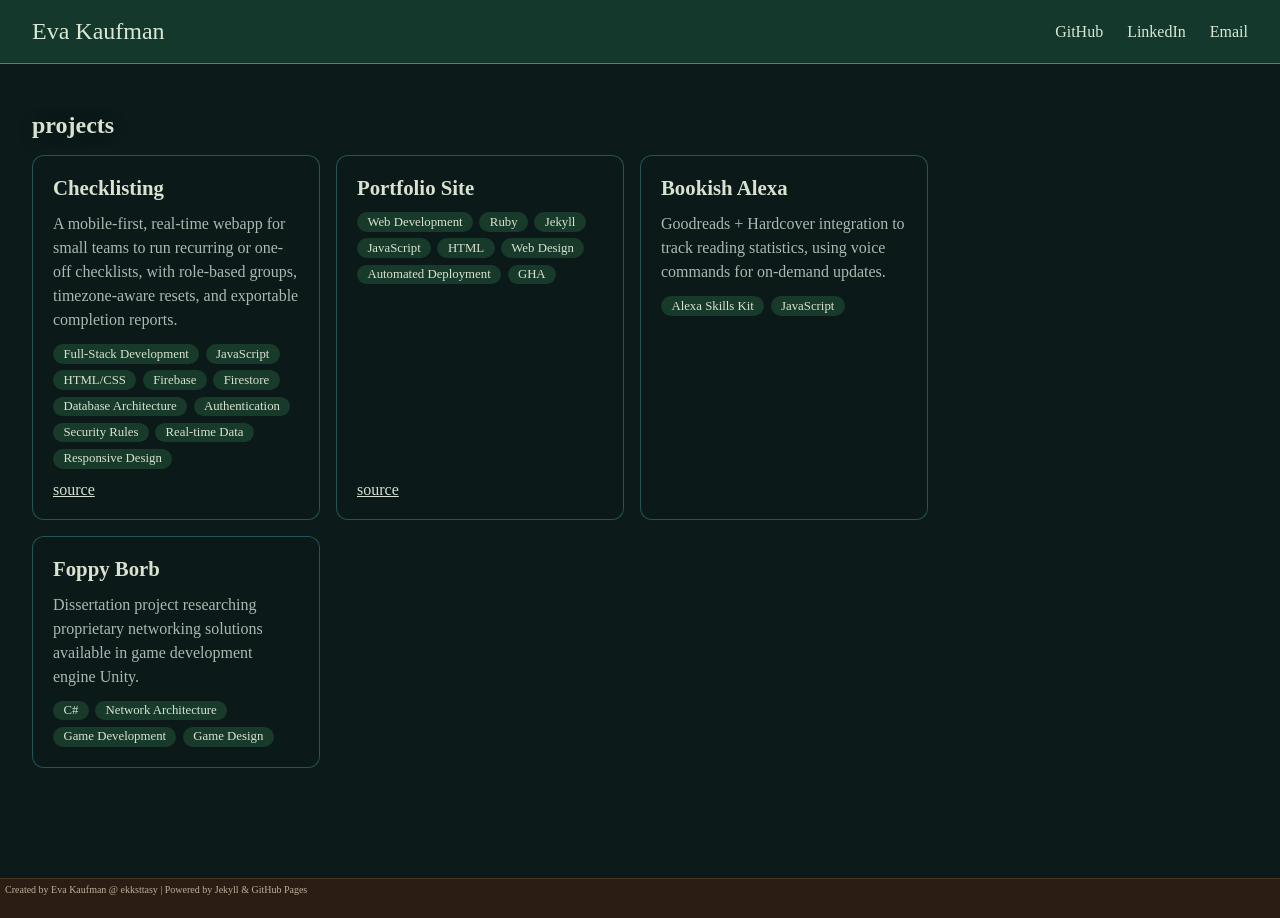
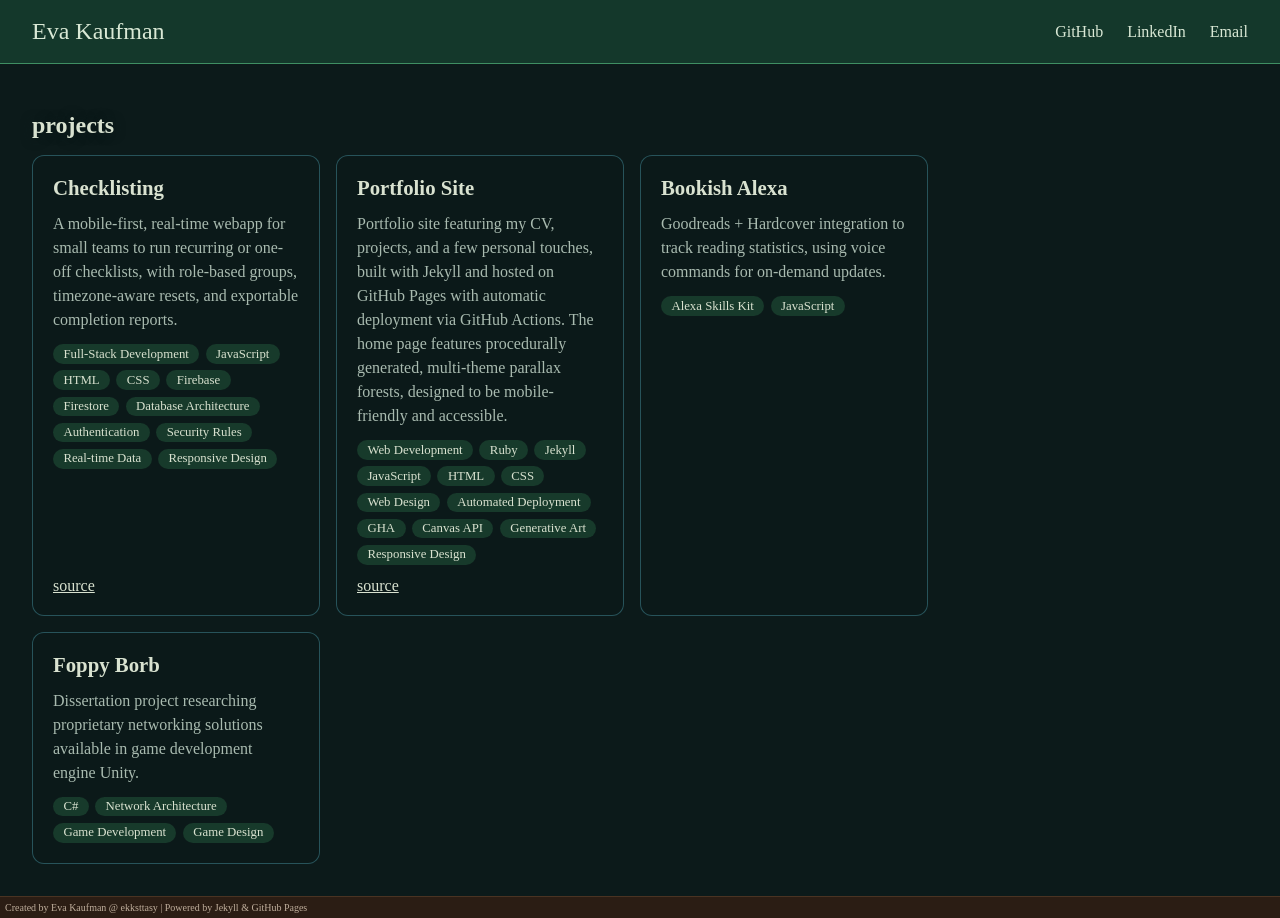
Before and after one commit to ekksttasy/ekksttasy.github.io, a Jekyll site: the page built from pages/projects.md, in a window 1280 px wide. Built offline with Jekyll 4.4.1, drawn with Linux system fonts in a browser that asks for light colours; some web fonts are replaced.

Commit message:
update projects skills page
updated project skills & blurb wording

```diff
--- a/_data/projects.yml
+++ b/_data/projects.yml
@@ -3,12 +3,12 @@ projects:
  -  name: Checklisting
     desc: A mobile-first, real-time webapp for small teams to run recurring or one-off checklists, with role-based groups, timezone-aware resets, and exportable completion reports.
     src: https://github.com/ekksttasy/checklisting
-    skills: [Full-Stack Development, JavaScript, HTML/CSS, Firebase, Firestore, Database Architecture, Authentication, Security Rules, Real-time Data, Responsive Design]
+    skills: [Full-Stack Development, JavaScript, HTML, CSS, Firebase, Firestore, Database Architecture, Authentication, Security Rules, Real-time Data, Responsive Design]
 
  -  name: Portfolio Site
-    desc:
+    desc: Portfolio site featuring my CV, projects, and a few personal touches, built with Jekyll and hosted on GitHub Pages with automatic deployment via GitHub Actions. The home page features procedurally generated, multi-theme parallax forests, designed to be mobile-friendly and accessible.
     src: https://ekksttasy.github.io
-    skills: [Web Development, Ruby, Jekyll, JavaScript, HTML, Web Design, Automated Deployment, GHA]
+    skills: [Web Development, Ruby, Jekyll, JavaScript, HTML, CSS, Web Design, Automated Deployment, GHA, Canvas API, Generative Art, Responsive Design]
 
  -  name: Bookish Alexa
     desc: Goodreads + Hardcover integration to track reading statistics, using voice commands for on-demand updates.
```
